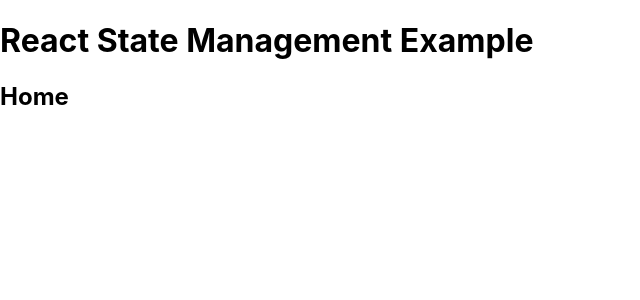
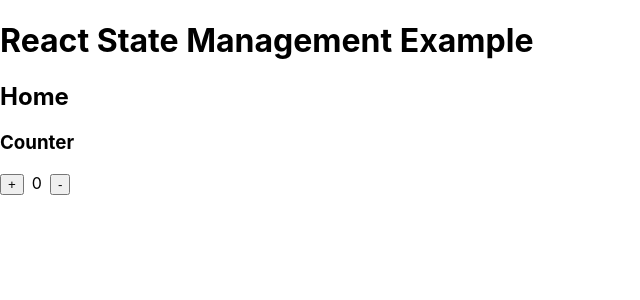
Before and after one commit to grbull/react-state-management-example, a React (Vite) app: page / in a window 1280 px wide. Shown: the top 300 px of the page, without its empty margins (0-640 px from the left). Built offline with nearby package versions, Linux system fonts and the light colour scheme.

Commit message:
Step 1: Introduce useState hook

```diff
--- /dev/null
+++ b/src/components/Counter/Counter.tsx
@@ -0,0 +1,27 @@
+import React, { useState } from 'react';
+
+export const Counter = () => {
+  // Step 1: Introduce useState hook
+  const [count, setCount] = useState(0);
+
+  const handleIncrement = () => {
+    setCount(count + 1);
+  };
+
+  const handleDecrement = () => {
+    setCount(count - 1);
+  };
+
+  return (
+    <>
+      <h3>Counter</h3>
+      <button onClick={handleIncrement} title="Increment" type="button">
+        +
+      </button>
+      <span style={{ margin: '0px 8px' }}>{count}</span>
+      <button onClick={handleDecrement} title="Decrement" type="button">
+        -
+      </button>
+    </>
+  );
+};
--- a/src/pages/Home/Home.tsx
+++ b/src/pages/Home/Home.tsx
@@ -1,9 +1,11 @@
 import React from 'react';
+import { Counter } from '../../components/Counter/Counter';
 
 export const HomePage = () => {
   return (
     <div>
       <h2>Home</h2>
+      <Counter />
     </div>
   );
 };
```
